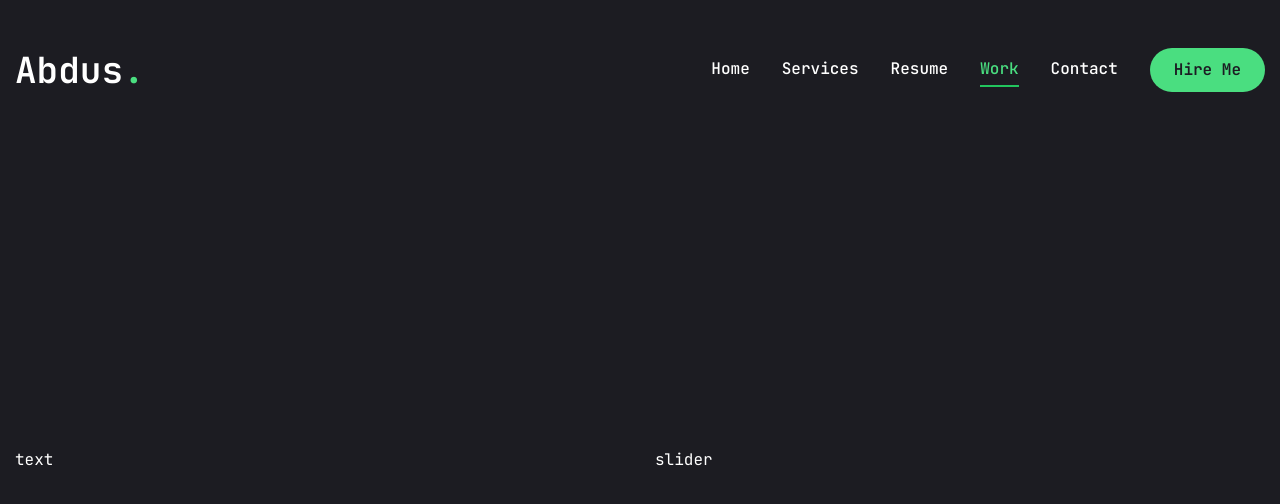
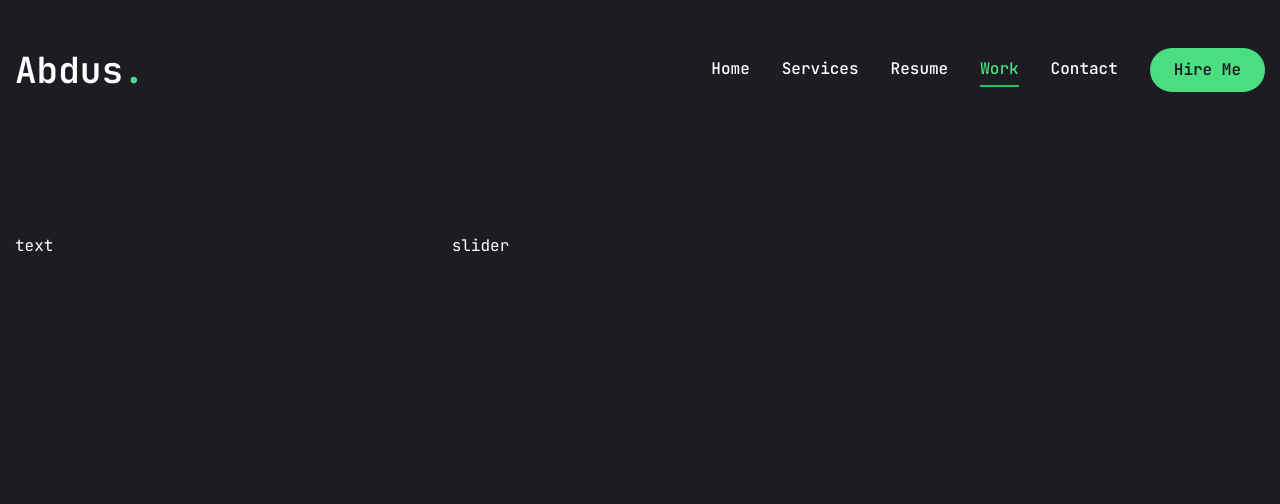
Before and after one commit to a10smd/portfolio-main, a Next.js app: page /work in a window 1280 px wide. Shown: the top 504 px of the page. Built offline with nearby package versions, Linux system fonts and the light colour scheme.

Commit message:
Major Changes

```diff
--- a/app/work/page.jsx
+++ b/app/work/page.jsx
@@ -54,7 +54,9 @@ const Work = () => {
     >
       <div className="container mx-auto">
         <div className="flex flex-col xl:flex-row xl:gap-[30px]">
-          <div className="w-full">text</div>
+          <div className="w-full xl:w-[50%] xl:h-[460px] flex flex-col xl:justify-between order-2 xl:order-none">
+            text
+          </div>
           <div className="w-full">slider</div>
         </div>
       </div>
```
